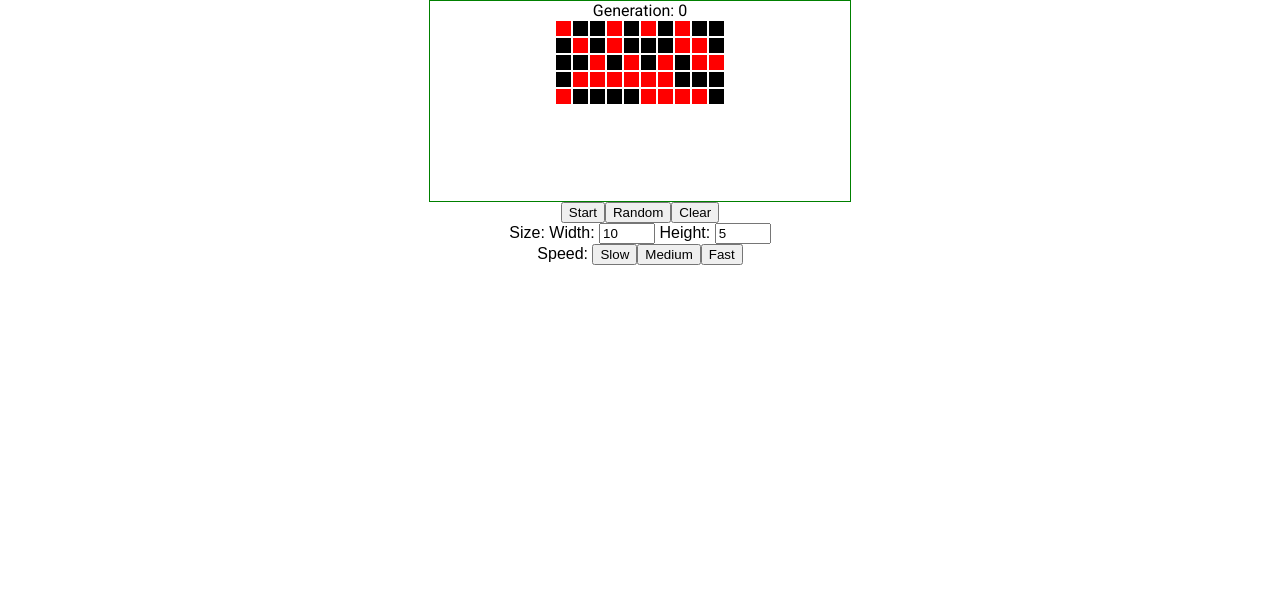
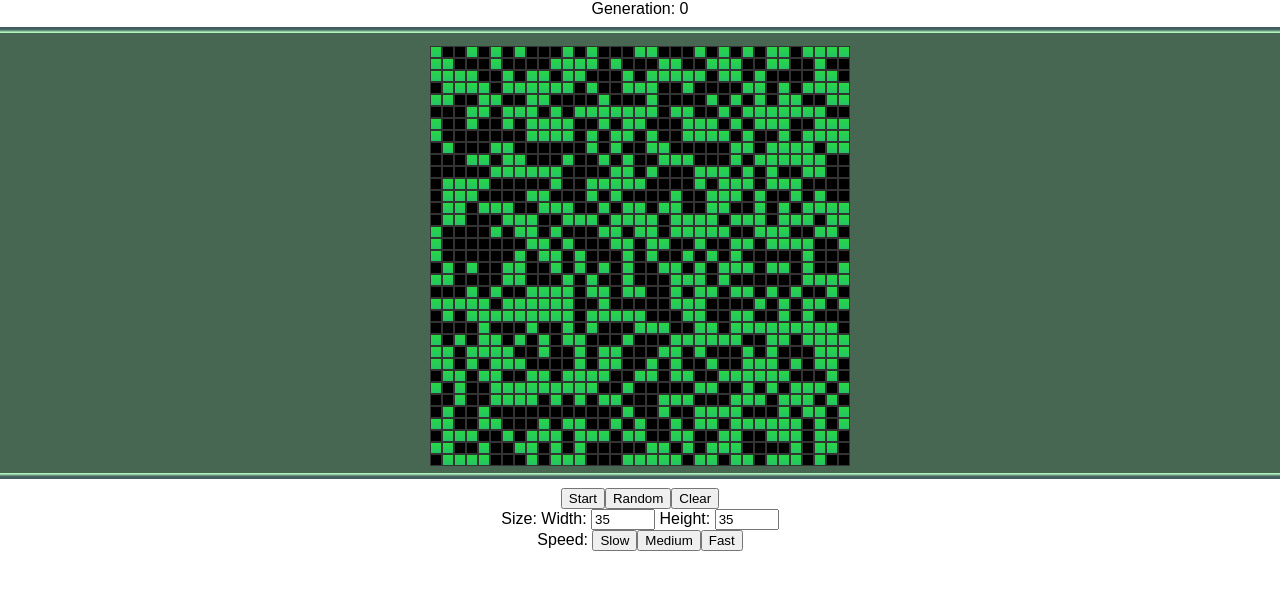
Before and after one commit to danamn/gameOfLife, a React (Create React App) app: page / in a window 1280 px wide. Shown: the top 590 px of the page. Built offline with nearby package versions, Linux system fonts and the light colour scheme.

Commit message:
optimise board rendering

```diff
--- a/src/App.jsx
+++ b/src/App.jsx
@@ -9,8 +9,8 @@ class App extends Component {
   constructor() {
     super();
     this.state = {
-      width: 10,
-      height: 5,
+      width: 35,
+      height: 35,
       speed: 0,
       isOn: false
     };
--- a/src/Board/Board.jsx
+++ b/src/Board/Board.jsx
@@ -9,16 +9,16 @@ class Board extends Component {
     this.state = {
       generation: 0,
       cellsGrid: [],
-      showDeadModal: false,
+      showDeadModal: false
     };
   }
 
   componentDidMount() {
-    this.createGrid(true);
+    this.makeNewGrid(true);
   }
 
   componentWillUnmount() {
-    clearInterval(this.growthInterval);
+    clearTimeout(this.growthTimeout);
   }
 
   componentDidUpdate(prevProps, prevState, snapshot) {
@@ -27,7 +27,7 @@ class Board extends Component {
     }
 
     if (prevProps.speed !== this.props.speed) {
-      clearInterval(this.growthInterval);
+      clearTimeout(this.growthTimeout);
       if (this.props.isOn) {
         this.startEvolving();
       }
@@ -35,10 +35,10 @@ class Board extends Component {
 
     if (this.props.isOn !== prevProps.isOn) {
       if (this.props.isOn) {
-        this.setState({showDeadModal: false})
+        this.setState({ showDeadModal: false });
         this.startEvolving();
       } else {
-        clearInterval(this.growthInterval);
+        clearTimeout(this.growthTimeout);
       }
     }
   }
@@ -48,22 +48,23 @@ class Board extends Component {
       generation: 0,
       showDeadModal: false
     });
-    clearInterval(this.growthInterval);
-    this.createGrid(isRandom);
+    clearTimeout(this.growthTimeout);
+    const cellsGrid = this.createGrid(isRandom, false);
+    this.setState({ cellsGrid: cellsGrid });
   };
 
-  createGrid = isRandom => {
+  createGrid = (isRandom, isOn) => {
     const { width, height } = this.props;
     let cellsGrid = [];
-    _.forEach(_.range(height), row => {
+    _.forEach(_.range(height), (row, i) => {
       let gridRow = [];
-      _.forEach(_.range(width), (cell, i) => {
-        gridRow[i] = isRandom ? this.randomAlive() : false;
+      _.forEach(_.range(width), (cell, j) => {
+        gridRow[j] = isRandom ? this.randomAlive() : isOn ? this.calculateIfCellAlive(i, j) : false;
       });
       cellsGrid.push(gridRow);
     });
 
-    this.setState({ cellsGrid: cellsGrid });
+    return cellsGrid;
   };
 
   randomAlive() {
@@ -76,54 +77,55 @@ class Board extends Component {
         case 0:
           return 1200;
         case 1:
-          return 900;
+          return 800;
         case 2:
-          return 400;
+          return 300;
         default:
           return 1000;
       }
     };
 
-    this.growthInterval = setInterval(() => {
-      this.setState(prevState => {
-        return { generation: prevState.generation + 1 };
-      }, this.evolveCells());
-    }, getSpeed());
+    clearTimeout(this.growthTimeout);
+    this.evolveCells();
   };
 
   evolveCells = () => {
-    let cellsGrid = _.cloneDeep(this.state.cellsGrid);
+    clearTimeout(this.growthTimeout);
+    //  let cellsGrid = _.cloneDeep(this.state.cellsGrid);
 
     let boardIsEmpty = true;
 
-    _.forEach(cellsGrid, (row, i) => {
-      _.forEach(row, (cell, j) => {
-        const isCellAlive = this.calculateIfCellAlive(i, j);
-        cellsGrid[i][j] = isCellAlive;
-        if (isCellAlive) boardIsEmpty = false;
-      });
+    let cellsGrid = this.createGrid(false, true);
+
+    this.setState({ cellsGrid: cellsGrid, generation: this.state.generation + 1 }, () => {
+      this.growthTimeout = setTimeout(this.evolveCells, 10);
     });
 
-    this.setState({ cellsGrid: cellsGrid });
-    if (boardIsEmpty) {
-      this.stopEvolution();
-    }
+    // if (boardIsEmpty) {
+    //   this.stopEvolution();
+    // }
   };
 
   calculateIfCellAlive = (i, j) => {
     const aliveNeighborsCount = this.getCountOfAliveNeighbors(i, j);
-    const isAlive = this.state.cellsGrid[i][j];
-    if (isAlive) {
-      if (aliveNeighborsCount < 2 || aliveNeighborsCount > 3) {
+
+    if (aliveNeighborsCount === 2) return this.state.cellsGrid[i][j];
+    if (aliveNeighborsCount === 3) return true;
+
     return false;
-      }
-      return true;
-    } else {
-      if (aliveNeighborsCount === 3) {
-        return true;
-      }
-      return false;
-    }
+
+    // const isAlive = this.state.cellsGrid[i][j];
+    // if (isAlive) {
+    //   if (aliveNeighborsCount < 2 || aliveNeighborsCount > 3) {
+    //     return false;
+    //   }
+    //   return true;
+    // } else {
+    //   if (aliveNeighborsCount === 3) {
+    //     return true;
+    //   }
+    //   return false;
+    // }
   };
 
   getCountOfAliveNeighbors = (i, j) => {
@@ -147,6 +149,9 @@ class Board extends Component {
     _.forEach(coordinates, el => {
       if (this.state.cellsGrid[el.x][el.y]) {
         aliveCount++;
+        if (aliveCount > 3) {
+          return aliveCount;
+        }
       }
     });
     return aliveCount;
@@ -172,16 +177,20 @@ class Board extends Component {
   render() {
     const boardStyle = css({
       position: 'relative',
-      width: '420px',
-      height: '200px',
-      margin: '0 auto',
-      border: '1px solid green',
-      fontFamily: 'Roboto'
+      display: 'block',
+      margin: '15px auto',
+      padding: '10px',
+      fontFamily: 'Roboto',
+      background: '#476752',
+      boxShadow: `
+      0 0 2px 2px rgb(180, 255, 193), 0 0 0 6px rgba(46, 76, 78, 0.9), 0 0 0 8px rgba(255, 255, 255, 1)
+
+    `
     });
 
-    const columnStyle = css({
+    const rowStyle = css({
       display: 'block',
-      height: '17px'
+      height: '12px'
     });
 
     const deadModalStyle = css({
@@ -206,10 +215,12 @@ class Board extends Component {
     });
 
     return (
+      <div>
+        Generation: {this.state.generation}
         <div {...boardStyle}>
-        Generation: {this.state.generation}
-        {_.range(this.props.height).map((row, i) => (
-          <div key={i} {...columnStyle}>
+          {this.state.cellsGrid.length > 0
+            ? _.range(this.props.height).map((row, i) => (
+                <div key={i} {...rowStyle}>
                   {_.range(this.props.width).map((col, j) => (
                     <Cell
                       key={`${i}${j}`}
@@ -219,7 +230,9 @@ class Board extends Component {
                     />
                   ))}
                 </div>
-        ))}
+              ))
+            : null}
+        </div>
         {this.state.showDeadModal ? (
           <div {...deadModalStyle}>
             <p>
--- a/src/Board/Cell/Cell.jsx
+++ b/src/Board/Cell/Cell.jsx
@@ -1,16 +1,42 @@
-import React from "react";
-import { css } from "glamor";
+import React from 'react';
+import { css } from 'glamor';
 
 const cell = props => {
   const cellStyle = css({
-    display: "inline-block",
-    width: "15px",
-    height: "15px",
-    border: "1px solid #fff",
-    background: props.alive ? "red" : "black "
+    position: 'relative',
+    display: 'inline-block',
+    width: '10px',
+    height: '10px',
+    border: '1px solid #333',
+    background: props.alive? 'linear-gradient(rgb(39, 216, 69), rgb(37, 195, 99) )' : 'black'
+    // borderLeft: '1px solid #fff',
+    // borderBottom: '1px solid #fff',
+    // //  background: props.alive ? 'red' : 'black ',
+    // backgroundColor: '#444',
+    // borderRadius: "3px",
+    // boxShadow: "0px 1px 4px -2px #333",
+    // textShadow: "0px -1px #333",
+    // ':after': {
+    //   content:"''",
+    //   position: 'absolute',
+    //   top: '2px',
+    //   left: '2px',
+    //   width: 'calc(100% - 4px)',
+    //   height: '50%',
+    //   background: 'linear-gradient(rgba(180,180,180,0.7), rgba(180,180,180,0.2))'
+    // }
   });
 
-  return <div {...cellStyle} onClick={props.onClick} />;
+  const aliveCell = css({
+    // backgroundColor:  '09a244' ,
+    // backgroundImage: 'linear-gradient(rgb(39, 216, 69), rgb(37, 195, 99) )',
+    // border: '1px solid #278e49',
+    // ':after': {
+    //   background: 'linear-gradient(rgba(255,255,255,0.8), rgba(255,255,255,0.2))'
+ //   }
+  })
+
+  return <div {...cellStyle} className = {props.alive? aliveCell : ''} onClick={props.onClick} />;
 };
 
 export default cell;
--- a/src/Controls/Controls.jsx
+++ b/src/Controls/Controls.jsx
@@ -1,16 +1,20 @@
-import React from "react";
-import { css } from "glamor";
+import React from 'react';
+import { css } from 'glamor';
 
 const controlls = props => {
   return (
     <div>
-        <div>
-        <button type="button" onClick={props.onAppToggle}> {props.isOn? 'Pause' : 'Start'} </button>
-        <button type="button" onClick={props.onSetRandom} disabled={props.isOn} > Random  </button>
-        <button type="button" onClick={props.onClear} > Clear  </button>
-
-
-        </div>
+      <div>
+        <button type="button" onClick={props.onAppToggle}>
+          {props.isOn ? 'Pause' : 'Start'}
+        </button>
+        <button type="button" onClick={props.onSetRandom} disabled={props.isOn}>
+          Random
+        </button>
+        <button type="button" onClick={props.onClear}>
+          Clear
+        </button>
+      </div>
 
       <div>
         <span> Size: </span>
@@ -18,8 +22,8 @@ const controlls = props => {
         <input
           value={props.width}
           type="number"
-          min='1'
-          max='50'
+          min="1"
+          max="100"
           onChange={props.onWidthChange}
           disabled={props.isOn}
         />
@@ -27,18 +31,24 @@ const controlls = props => {
         <input
           value={props.height}
           type="number"
-          min='1'
-          max='50'
+          min="1"
+          max="100"
           onChange={props.onHeightChange}
           disabled={props.isOn}
         />
       </div>
       <div>
         <span> Speed: </span>
-        <button type="button" onClick={() => props.onSpeedChange(0)}> Slow </button>
-        <button type="button" onClick={() => props.onSpeedChange(1)}> Medium </button>
-        <button type="button" onClick={() => props.onSpeedChange(2)}> Fast </button>
-       </div>
+        <button type="button" onClick={() => props.onSpeedChange(0)}>
+          Slow
+        </button>
+        <button type="button" onClick={() => props.onSpeedChange(1)}>
+          Medium
+        </button>
+        <button type="button" onClick={() => props.onSpeedChange(2)}>
+          Fast
+        </button>
+      </div>
     </div>
   );
 };
```
Lines whose indentation alone changed are shown as unchanged.
